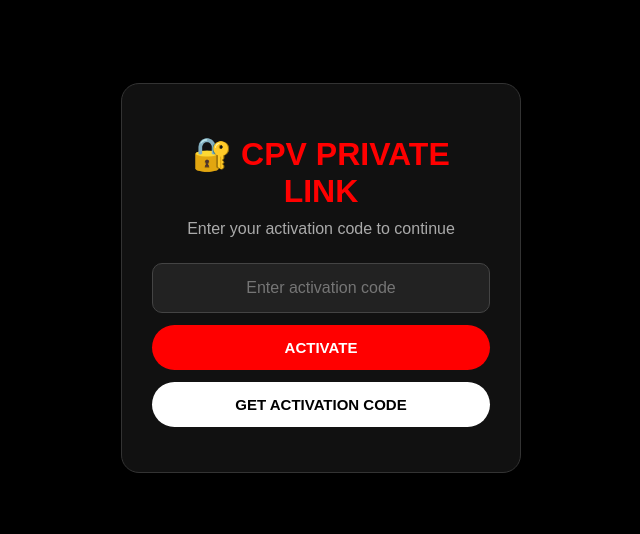
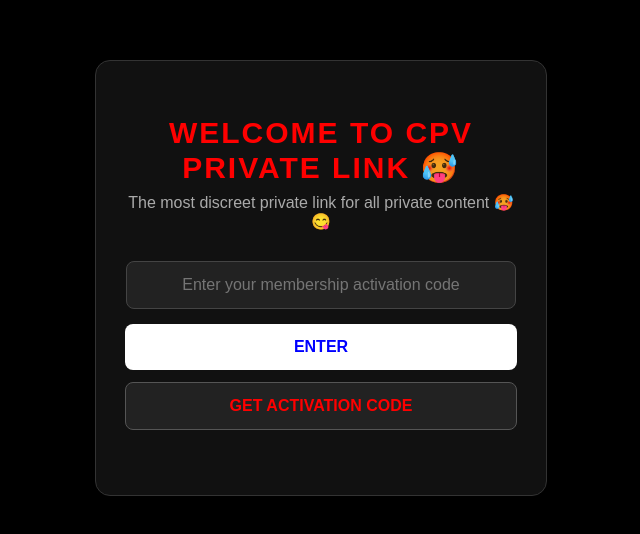
Before and after one commit to krj6cbkhz7-ship-it/Signal-, a plain HTML site: page index.html in a window 1280 px wide. Shown: the part 122-656 px from the top of the page, without its empty margins (319-959 px from the left). Drawn offline with Linux system fonts and the light colour scheme.

Commit message:
Update index.html

```diff
--- a/index.html
+++ b/index.html
@@ -1,154 +1,135 @@
 <!DOCTYPE html>
 <html lang="en">
 	<head>
-  <meta charset="UTF-8">
-  <meta name="viewport" content="width=device-width, initial-scale=1.0">
-
-  <title>CPV SIGNAL PRIVATE LINK</title>
+		<meta charset="UTF-8" />
+		<meta name="viewport" content="width=device-width, initial-scale=1.0" />
+		<title>CPV PRIVATE LINK</title>
 
 		<style>
-    * {
-      box-sizing: border-box;
-    }
-
 			body {
 			  margin: 0;
 			  min-height: 100vh;
-      background: #000;
-      color: white;
-      font-family: Arial, sans-serif;
 			  display: flex;
 			  justify-content: center;
 			  align-items: center;
+			  background: #000;
+			  color: red;
+			  font-family: Arial, sans-serif;
+			  text-align: center;
 			}
 
-    .container {
-      width: 90%;
+			.box {
+			  width: 85%;
 			  max-width: 400px;
-      text-align: center;
-      padding: 30px;
+			  padding: 35px 25px;
+			  border: 1px solid #333;
+			  border-radius: 15px;
 			  background: #111;
-      border: 1px solid #333;
-      border-radius: 18px;
 			}
 
 			h1 {
-      color: red;
-      margin-bottom: 10px;
+			  margin-bottom: 8px;
+			  font-size: 30px;
+			  letter-spacing: 2px;
 			}
 
 			.subtitle {
 			  color: #aaa;
-      margin-bottom: 25px;
+			  margin-bottom: 30px;
 			}
 
 			input {
-      width: 100%;
-      padding: 15px;
+			  width: 90%;
+			  padding: 14px;
+			  border-radius: 8px;
 			  border: 1px solid #444;
-      border-radius: 10px;
 			  background: #222;
 			  color: white;
 			  text-align: center;
 			  font-size: 16px;
-      outline: none;
+			  margin-bottom: 15px;
 			}
 
 			button {
-      width: 100%;
+			  width: 98%;
 			  padding: 14px;
-      margin-top: 12px;
 			  border: none;
-      border-radius: 25px;
-      font-size: 15px;
+			  border-radius: 8px;
+			  background: white;
+			  color: blue;
+			  font-size: 16px;
 			  font-weight: bold;
 			  cursor: pointer;
+			  margin-bottom: 12px;
 			}
 
-    .activate {
-      background: red;
-      color: white;
-    }
-
-    .get-code {
-      background: white;
-      color: black;
+			.activation {
+			  background: #222;
+			  color: red;
+			  border: 1px solid #555;
 			}
 
 			#message {
-      margin-top: 15px;
-      font-size: 14px;
+			  margin-top: 18px;
 			}
 		</style>
 	</head>
 
 	<body>
-
-  <div class="container">
-
-    <h1>🔐 CPV PRIVATE LINK</h1>
+		<div class="box">
+			<h1>WELCOME TO CPV PRIVATE LINK 🥵</h1>
 
 			<div class="subtitle">
-      Enter your activation code to continue
+				The most discreet private link for all private content 🥵😋
 			</div>
 
 			<input
 				type="text"
-      id="activationCode"
-      placeholder="Enter activation code"
-      autocomplete="off"
-    >
+				id="code"
+				placeholder="Enter your membership activation code"
+			/>
 
-    <button
-      class="activate"
-      onclick="activate()">
-      ACTIVATE
-    </button>
+			<button onclick="unlockLink()">ENTER</button>
 
-    <button
-      class="get-code"
-      onclick="getActivationCode()">
+			<button class="activation" onclick="getActivation()">
 				GET ACTIVATION CODE
 			</button>
 
 			<div id="message"></div>
-
 		</div>
 
 		<script>
+			function unlockLink() {
 
-    function activate() {
+			  const enteredCode =
+			    document.getElementById("code").value;
 
-      const code =
-        document.getElementById("activationCode").value.trim();
+			  const correctCode = "private0813";
 
-      const message =
-        document.getElementById("message");
+			  if (enteredCode === correctCode) {
 
-      if (code === "") {
+			    document.getElementById("message").innerHTML =
+			      "Access granted 🔓";
 
-        message.textContent =
-          "Please enter your activation code.";
+			    // Replace this with your actual private-content URL.
+			    setTimeout(function() {
+			      window.location.href = "https:/private0813.com";
+			    }, 1000);
 
-        message.style.color = "orange";
+			  } else {
 
-        return;
+			    document.getElementById("message").innerHTML =
+			      "Invalid activation code ❌";
+			  }
 			}
 
-      message.textContent =
-        "Invalid activation code.";
+			function getActivation() {
 
-      message.style.color = "red";
+			  window.open(
+			    "https://signal.me/#eu/HMEIWKSlZYMdWQBN-FUza5ksZMf_vWCs1YkRS170vnxhf4hLXqZMfaPNyh1yCCTn",
+			    "_blank"
+			  );
 			}
-
-
-    function getActivationCode() {
-
-      window.location.href =
-        "https://signal.org/";
-    }
-
 		</script>
-
 	</body>
 </html>
```
Lines whose indentation alone changed are shown as unchanged.
